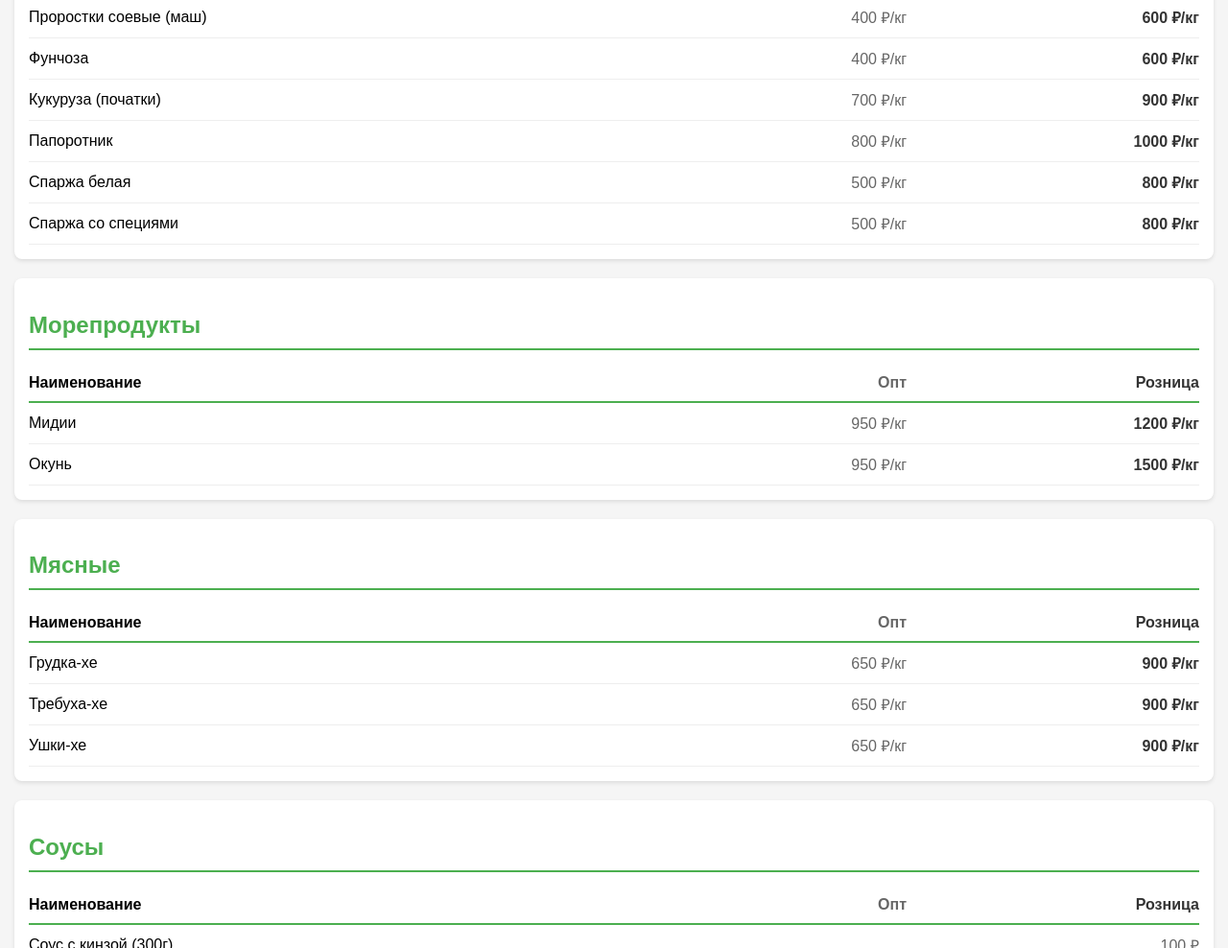
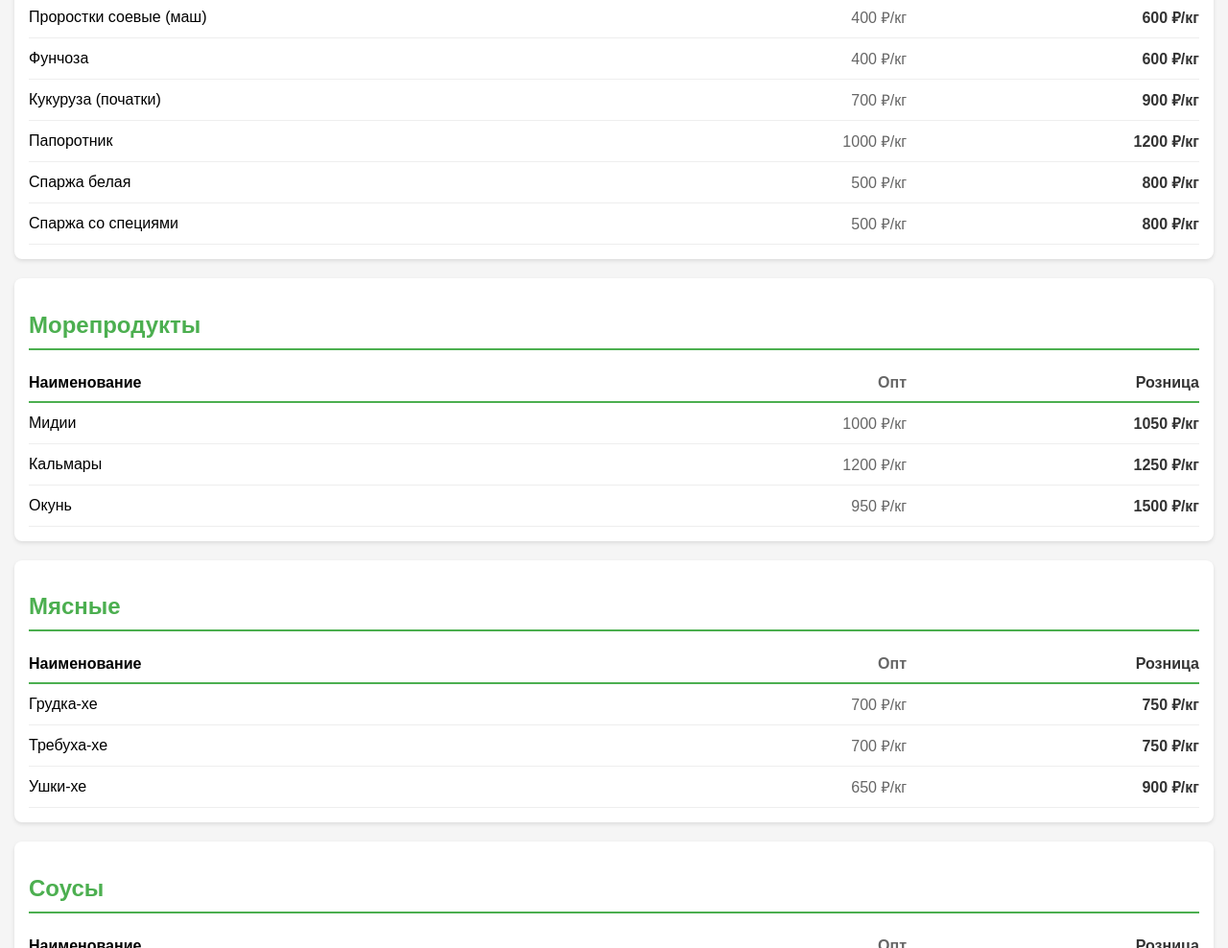
Before and after one commit to kimaguri/irena-salat, a plain HTML site: page index.html in a window 1280 px wide. Shown: the part 1480-2468 px from the top of the page at 96% size. Drawn offline with Linux system fonts and the light colour scheme.

Commit message:
Update index.html

```diff
--- a/index.html
+++ b/index.html
@@ -289,8 +289,8 @@
         </div>
         <div class="price-item">
             <span class="item-name">Папоротник</span>
-            <span class="price-wholesale">800 ₽/кг</span>
-            <span class="price-retail">1000 ₽/кг</span>
+            <span class="price-wholesale">1000 ₽/кг</span>
+            <span class="price-retail">1200 ₽/кг</span>
         </div>
         <div class="price-item">
             <span class="item-name">Спаржа белая</span>
@@ -313,8 +313,13 @@
         </div>
         <div class="price-item">
             <span class="item-name">Мидии</span>
-            <span class="price-wholesale">950 ₽/кг</span>
-            <span class="price-retail">1200 ₽/кг</span>
+            <span class="price-wholesale">1000 ₽/кг</span>
+            <span class="price-retail">1050 ₽/кг</span>
+        </div>
+        <div class="price-item">
+            <span class="item-name">Кальмары</span>
+            <span class="price-wholesale">1200 ₽/кг</span>
+            <span class="price-retail">1250 ₽/кг</span>
         </div>
         <div class="price-item">
             <span class="item-name">Окунь</span>
@@ -332,13 +337,13 @@
         </div>
         <div class="price-item">
             <span class="item-name">Грудка-хе</span>
-            <span class="price-wholesale">650 ₽/кг</span>
-            <span class="price-retail">900 ₽/кг</span>
+            <span class="price-wholesale">700 ₽/кг</span>
+            <span class="price-retail">750 ₽/кг</span>
         </div>
         <div class="price-item">
             <span class="item-name">Требуха-хе</span>
-            <span class="price-wholesale">650 ₽/кг</span>
-            <span class="price-retail">900 ₽/кг</span>
+            <span class="price-wholesale">700 ₽/кг</span>
+            <span class="price-retail">750 ₽/кг</span>
         </div>
         <div class="price-item">
             <span class="item-name">Ушки-хе</span>
```
